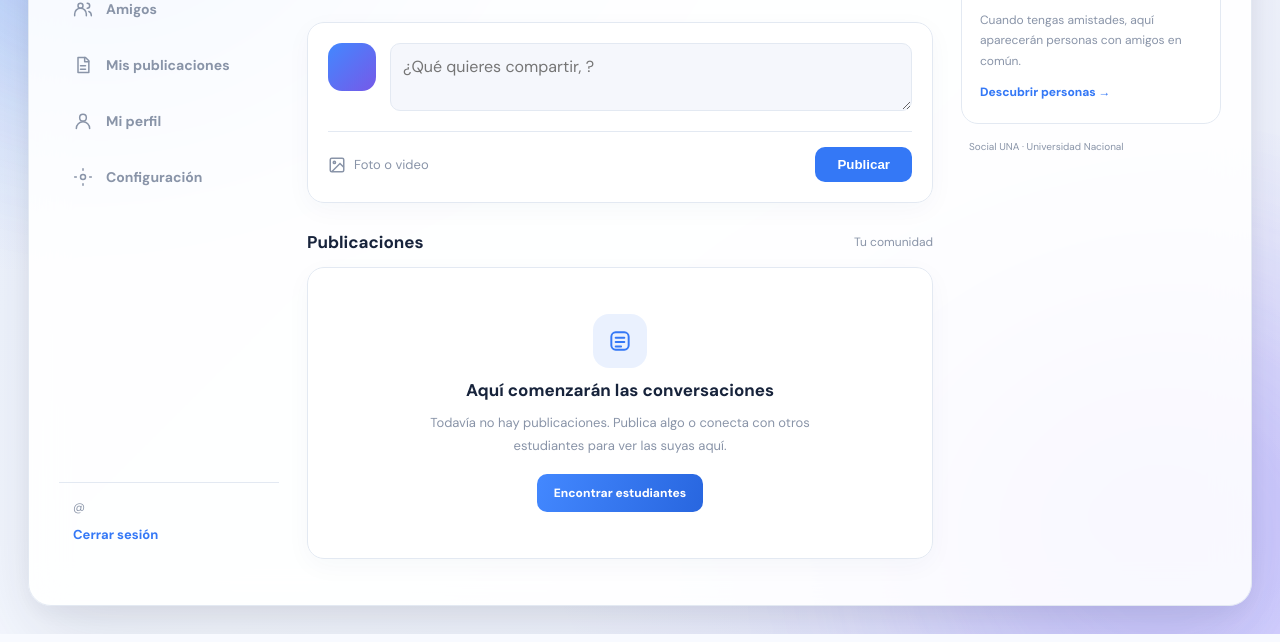
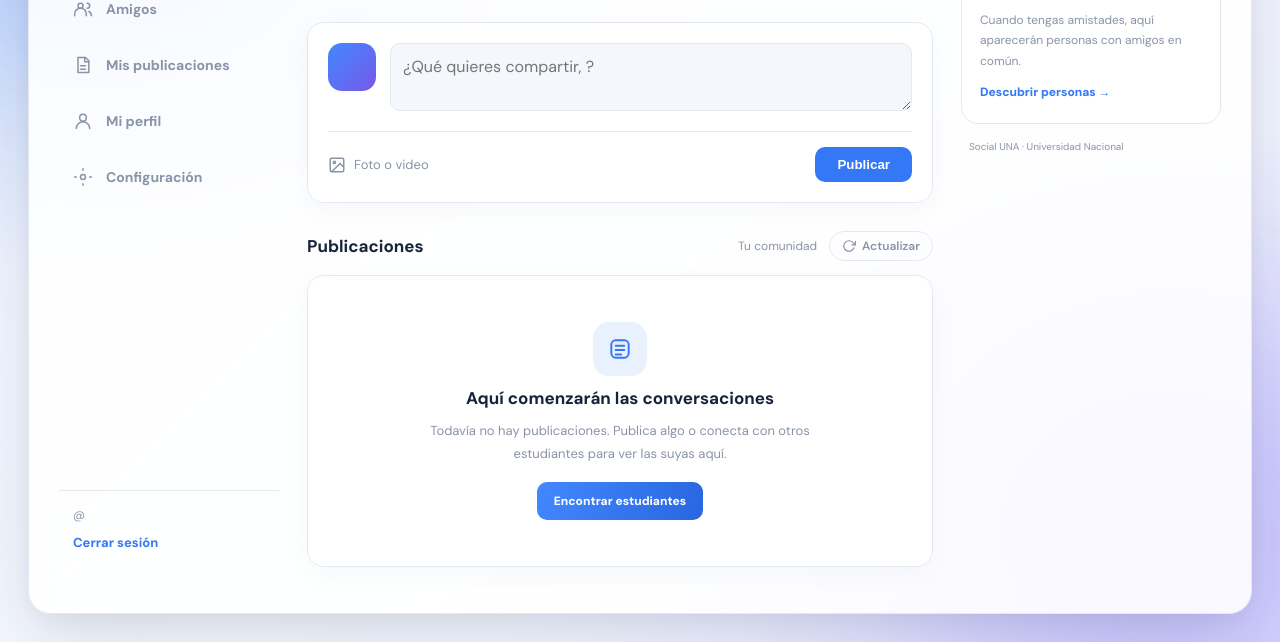
Before and after one commit to Kr1ssyf3r/ProyectoEstructuras03, a Flask app: template templates/inicio.html in a window 1280 px wide. Shown: the part 212-854 px from the top of the page. Run offline with Flask 3, Linux system fonts and the light colour scheme; the template is opened without the code that fills it, so the values that code supplies are empty; parts of the project's set-up code (start-up, migrations or seed data) failed here and were passed over.

Commit message:
Se añade botón de actualización.

```diff
--- a/static/css/feed.css
+++ b/static/css/feed.css
@@ -55,3 +55,56 @@
     outline: 2px solid var(--color-me-gusta);
     outline-offset: 2px;
 }
+
+/* ===== Botón de actualizar el feed ===== */
+
+.feed-acciones {
+    display: flex;
+    align-items: center;
+    gap: 12px;
+}
+
+.btn-actualizar {
+    display: inline-flex;
+    align-items: center;
+    gap: 6px;
+    padding: 6px 12px;
+    border: 1px solid var(--border);
+    border-radius: 999px;
+    color: var(--muted);
+    font-size: 12px;
+    font-weight: 600;
+    text-decoration: none;
+    transition: border-color 0.2s ease, color 0.2s ease;
+}
+
+.btn-actualizar svg {
+    width: 14px;
+    height: 14px;
+    fill: none;
+    stroke: currentColor;
+    stroke-width: 2;
+    stroke-linecap: round;
+    stroke-linejoin: round;
+}
+
+.btn-actualizar:hover {
+    border-color: var(--primary);
+    color: var(--primary);
+}
+
+.btn-actualizar:focus-visible {
+    outline: 2px solid var(--primary);
+    outline-offset: 2px;
+}
+
+/* El giro del icono solo se aplica si el usuario no pidió reducir animaciones. */
+@media (prefers-reduced-motion: no-preference) {
+    .btn-actualizar svg {
+        transition: transform 0.4s ease;
+    }
+
+    .btn-actualizar:hover svg {
+        transform: rotate(180deg);
+    }
+}
--- a/templates/inicio.html
+++ b/templates/inicio.html
@@ -347,13 +347,23 @@
                      PUBLICACIONES
                 ================================== -->
 
-                <div class="feed-section-header">
+            <div class="feed-section-header">
 
-                    <h2>Publicaciones</h2>
+                <h2>Publicaciones</h2>
 
+                <div class="feed-acciones">
                     <span>Tu comunidad</span>
 
-                </div>
+                    <a class="btn-actualizar" href="{{ url_for('inicio.inicio_feed') }}">
+                        <svg viewBox="0 0 24 24" aria-hidden="true">
+                            <polyline points="23 4 23 10 17 10"/>
+                            <path d="M20.49 15a9 9 0 1 1-2.12-9.36L23 10"/>
+                        </svg>
+                        Actualizar
+                    </a>
+            </div>
+
+        </div>
 
 
                 {% if tarjetas %}
```
Also changed, not shown: tests/test_inicio_feed.py (+21 -0 lines).
